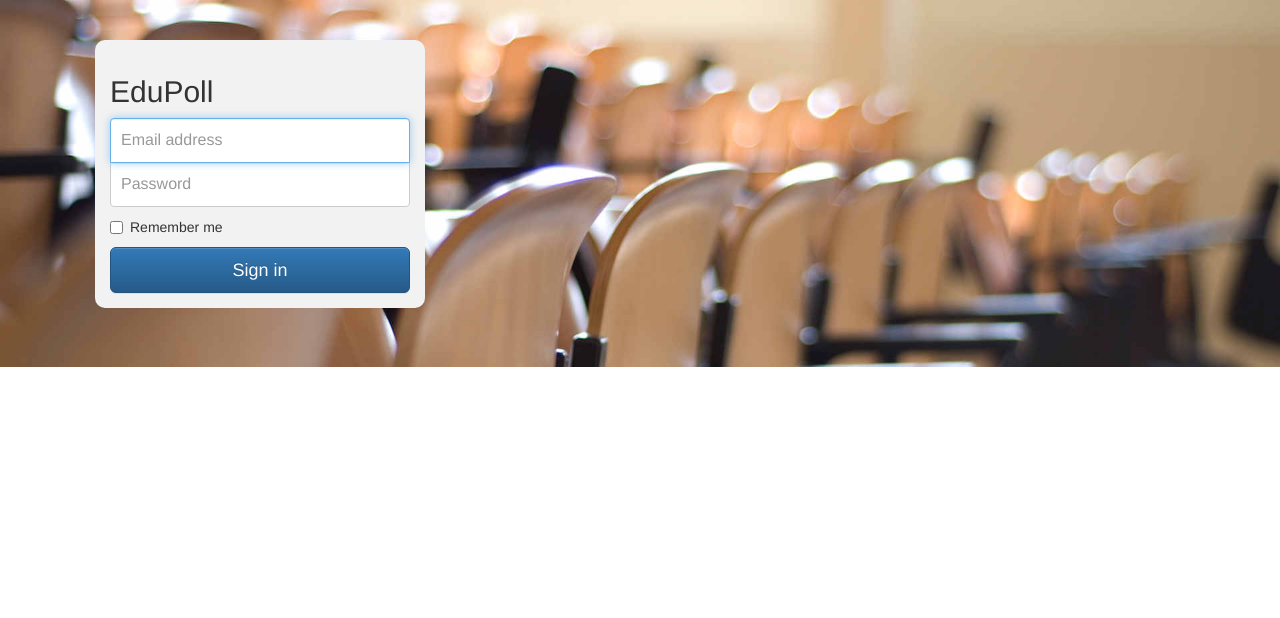
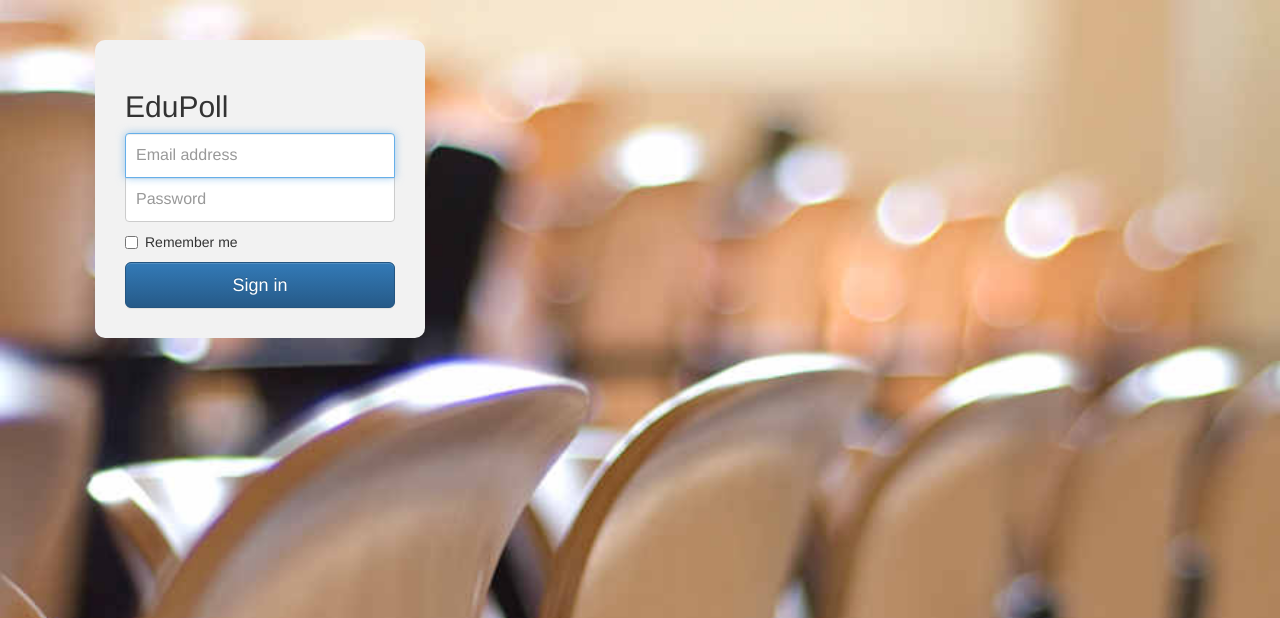
Before and after one commit to silva95gustavo/LBAW, a PHP site: page / in a window 1280 px wide. Shown: the top 618 px of the page. Run offline with PHP 8.4, Linux system fonts and the light colour scheme; some libraries are stand-ins or nearby versions.

Commit message:
Fixed signin background.

```diff
--- a/EduPoll/css/signin.css
+++ b/EduPoll/css/signin.css
@@ -1,13 +1,14 @@
 body {
 	padding-top: 40px;
 	padding-bottom: 40px;
-	background: url('../img/home_chairs.jpg') no-repeat;
+	background: url('../img/home_chairs.jpg') no-repeat center center fixed;
 	background-size: cover;
 }
 
 form.form-signin {
 	background: #f2f2f2;
 	border-radius: 10px;
+	padding: 3rem;
 }
 
 .form-signin {
```
